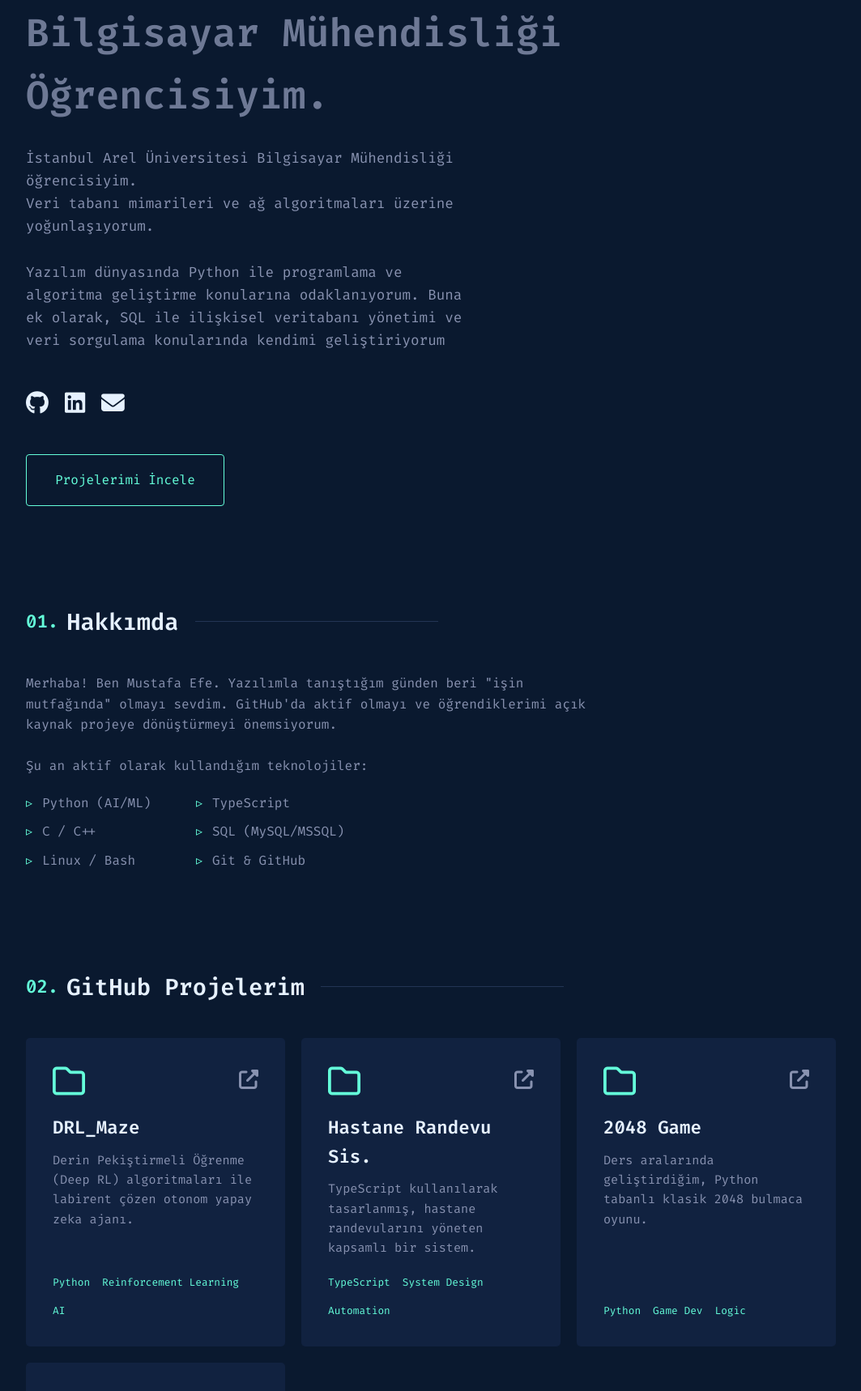
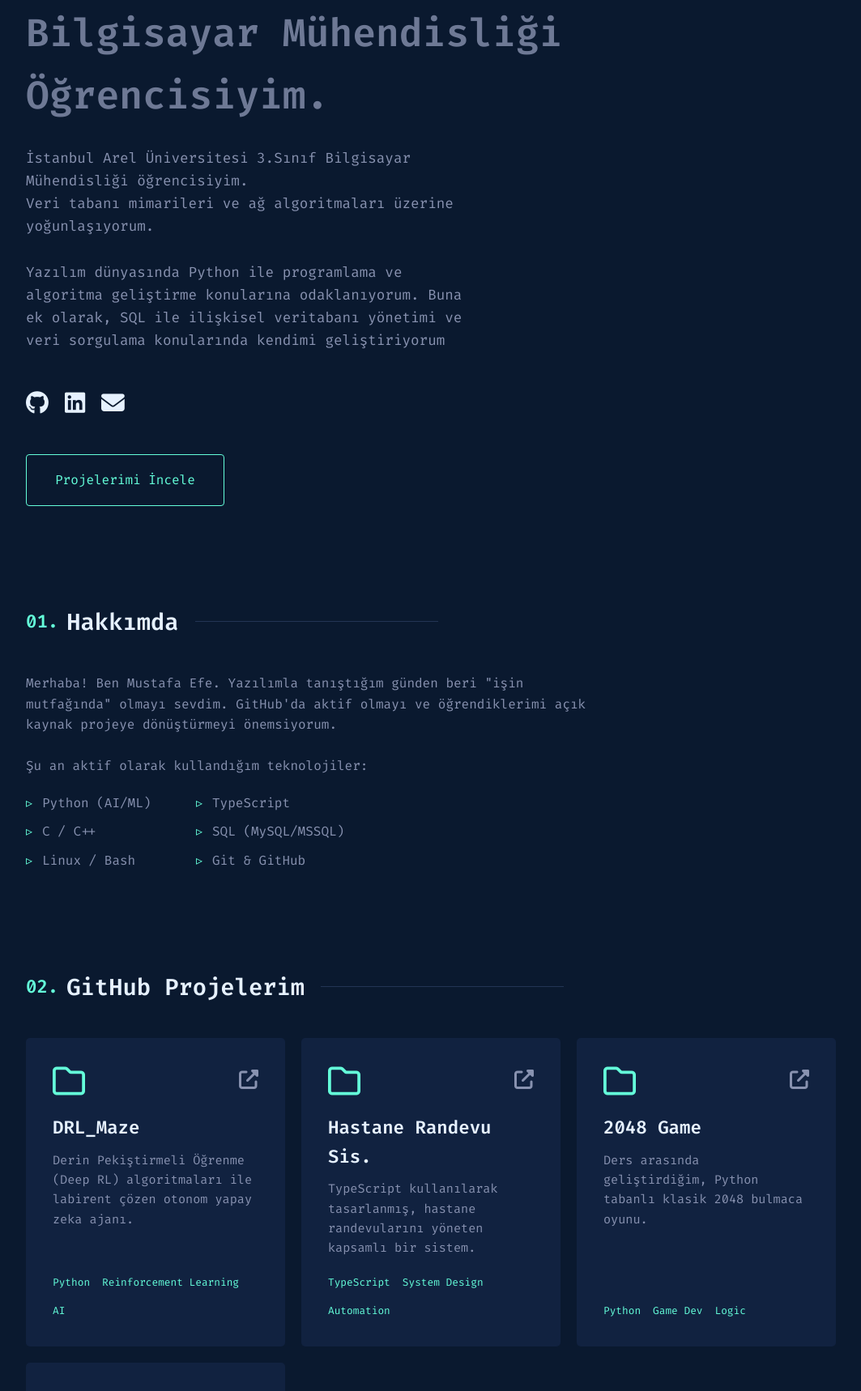
Before and after one commit to Karasilyus/Website, a plain HTML site: page index.html in a window 1280 px wide. Shown: the part 209-1927 px from the top of the page at 81% size, without its empty margins (108-1171 px from the left). Drawn offline with Linux system fonts and the light colour scheme.

Commit message:
Revise portfolio content and styling
Updated personal information and project descriptions in the portfolio.

```diff
--- a/index.html
+++ b/index.html
@@ -8,7 +8,7 @@
     <link rel="stylesheet" href="https://cdnjs.cloudflare.com/ajax/libs/font-awesome/6.4.0/css/all.min.css">
 
     <style>
-        /* --- AYARLAR (MÜHENDİS TEMASI) --- */
+        /* --- AYARLAR --- */
         :root {
             --bg-color: #0a192f;
             --text-color: #8892b0;
@@ -209,7 +209,7 @@
             <h2><span id="typewriter"></span><span class="cursor">&nbsp;</span></h2>
 
             <p class="description">
-                İstanbul Arel Üniversitesi Bilgisayar Mühendisliği öğrencisiyim.
+                İstanbul Arel Üniversitesi 3.Sınıf Bilgisayar Mühendisliği öğrencisiyim.
                 <br>
                 Veri tabanı mimarileri ve ağ algoritmaları üzerine yoğunlaşıyorum.
                 <br><br>
@@ -292,7 +292,7 @@
                     </div>
                     <div>
                         <div class="project-title">2048 Game</div>
-                        <p class="project-desc">Ders aralarında geliştirdiğim, Python tabanlı klasik 2048 bulmaca oyunu.</p>
+                        <p class="project-desc">Ders arasında geliştirdiğim, Python tabanlı klasik 2048 bulmaca oyunu.</p>
                     </div>
                     <div class="tech-stack">
                         <span>Python</span>
@@ -367,4 +367,5 @@
         document.addEventListener('DOMContentLoaded', type);
     </script>
 </body>
+
 </html>
```
